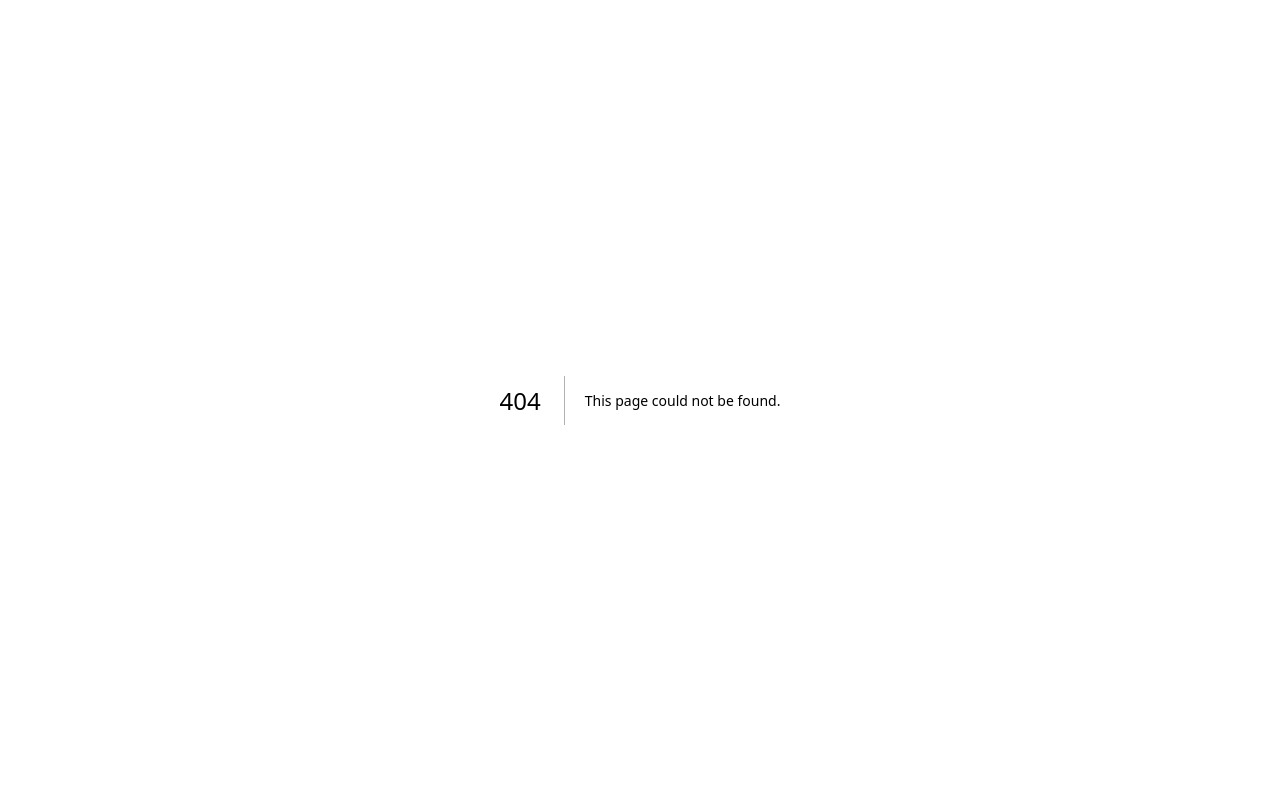
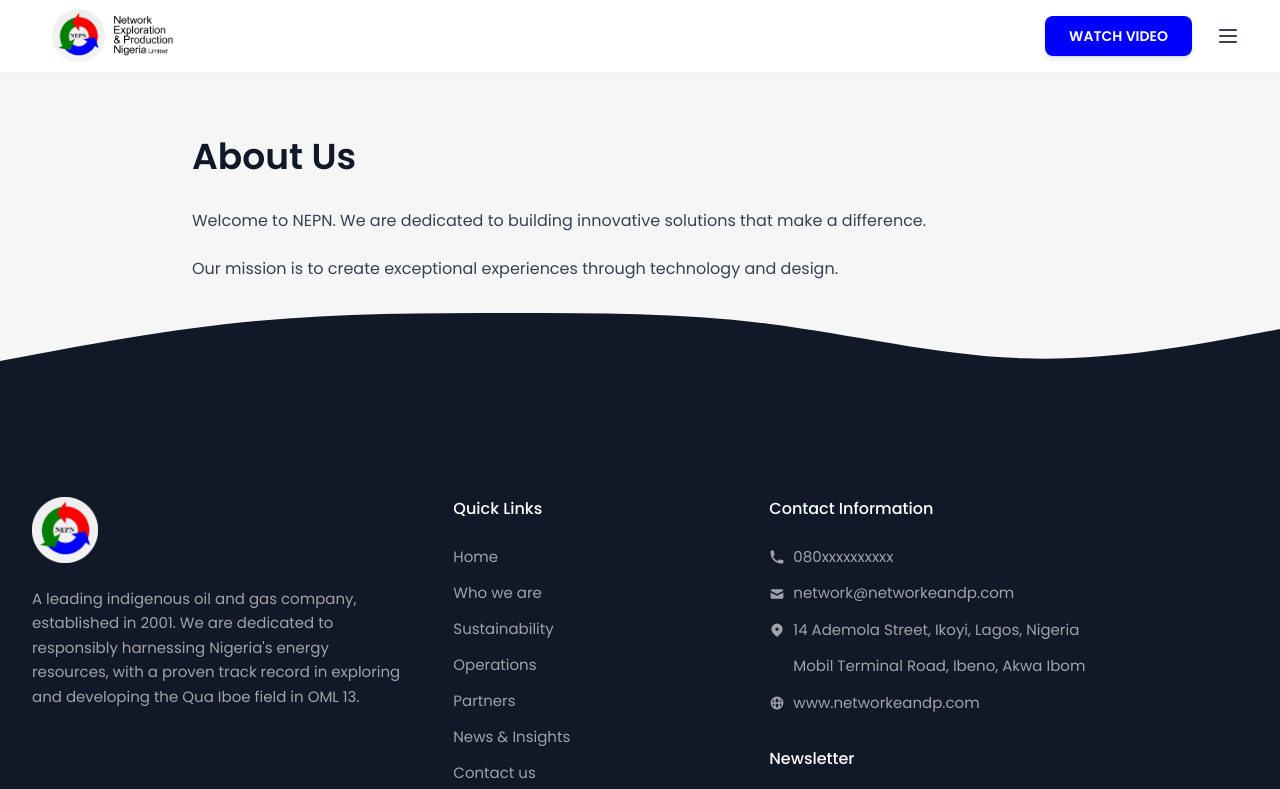
Before and after one commit to Lotus-Beta-Analytics/NEPN-WEBSITE, a Next.js app: page /news in a window 1280 px wide. Before the commit this address had no page. Shown: the top 789 px of the page. Built offline with nearby package versions, Linux system fonts and the light colour scheme.

Commit message:
animation revamped

```diff
--- /dev/null
+++ b/src/app/news/page.jsx
@@ -0,0 +1,26 @@
+import Header from "@/components/Header";
+import Footer from "@/components/Footer";
+
+export default function News() {
+  return (
+    <main className="min-h-screen flex flex-col">
+      <Header />
+      <section className="flex-grow container mx-auto px-4 sm:px-6 lg:px-8 py-16">
+        <div className="max-w-4xl mx-auto">
+          <h1 className="text-4xl font-bold text-gray-900 mb-8">About Us</h1>
+          <div className="prose prose-lg max-w-none">
+            <p className="text-gray-700 mb-6">
+              Welcome to NEPN. We are dedicated to building innovative solutions
+              that make a difference.
+            </p>
+            <p className="text-gray-700 mb-6">
+              Our mission is to create exceptional experiences through
+              technology and design.
+            </p>
+          </div>
+        </div>
+      </section>
+      <Footer />
+    </main>
+  );
+}
--- /dev/null
+++ b/src/app/partners/index.tsx
@@ -0,0 +1,26 @@
+import Header from "@/components/Header";
+import Footer from "@/components/Footer";
+
+export default function Partners() {
+  return (
+    <main className="min-h-screen flex flex-col">
+      <Header />
+      <section className="flex-grow container mx-auto px-4 sm:px-6 lg:px-8 py-16">
+        <div className="max-w-4xl mx-auto">
+          <h1 className="text-4xl font-bold text-gray-900 mb-8">About Us</h1>
+          <div className="prose prose-lg max-w-none">
+            <p className="text-gray-700 mb-6">
+              Welcome to NEPN. We are dedicated to building innovative solutions
+              that make a difference.
+            </p>
+            <p className="text-gray-700 mb-6">
+              Our mission is to create exceptional experiences through
+              technology and design.
+            </p>
+          </div>
+        </div>
+      </section>
+      <Footer />
+    </main>
+  );
+}
--- /dev/null
+++ b/src/app/sustainability/page.jsx
@@ -0,0 +1,26 @@
+import Header from "@/components/Header";
+import Footer from "@/components/Footer";
+
+export default function Sustainability() {
+  return (
+    <main className="min-h-screen flex flex-col">
+      <Header />
+      <section className="flex-grow container mx-auto px-4 sm:px-6 lg:px-8 py-16">
+        <div className="max-w-4xl mx-auto">
+          <h1 className="text-4xl font-bold text-gray-900 mb-8">About Us</h1>
+          <div className="prose prose-lg max-w-none">
+            <p className="text-gray-700 mb-6">
+              Welcome to NEPN. We are dedicated to building innovative solutions
+              that make a difference.
+            </p>
+            <p className="text-gray-700 mb-6">
+              Our mission is to create exceptional experiences through
+              technology and design.
+            </p>
+          </div>
+        </div>
+      </section>
+      <Footer />
+    </main>
+  );
+}
--- a/src/components/Header.tsx
+++ b/src/components/Header.tsx
@@ -5,10 +5,11 @@ import Link from "next/link";
 import Image from "next/image";
 import { X } from "lucide-react";
 import { motion, AnimatePresence } from "framer-motion";
+import { usePathname } from "next/navigation";
 
 const navLinks = [
   { name: "Home", href: "/" },
-  { name: "Who we are", href: "/who-we-are" },
+  { name: "Who we are", href: "/about" },
   { name: "Sustainability", href: "/sustainability" },
   { name: "Operations", href: "/operations" },
   { name: "Partners", href: "/partners" },
@@ -30,6 +31,8 @@ export default function Header() {
       document.body.style.overflow = "unset";
     };
   }, [isMenuOpen]);
+
+  const pathName = usePathname();
 
   return (
     <header className="w-full bg-white sticky top-0 z-50 border-b border-gray-100">
@@ -153,55 +156,21 @@ export default function Header() {
               <nav className="flex-1 overflow-y-auto">
                 <div className="p-8 lg:p-12 space-y-6 lg:space-y-8">
                   {/* Links */}
-                  <Link
-                    href="/"
-                    onClick={() => setIsMenuOpen(false)}
-                    className="block text-xl lg:text-2xl xl:text-3xl font-bold text-blue-600 hover:text-blue-700 transition-colors leading-tight"
-                  >
-                    Home
-                  </Link>
-                  <Link
-                    href="/who-we-are"
-                    onClick={() => setIsMenuOpen(false)}
-                    className="block text-xl lg:text-2xl xl:text-3xl font-bold text-gray-900 hover:text-blue-600 transition-colors leading-tight"
-                  >
-                    About Us
-                  </Link>
-                  <Link
-                    href="/sustainability"
-                    onClick={() => setIsMenuOpen(false)}
-                    className="block text-xl lg:text-2xl xl:text-3xl font-bold text-gray-900 hover:text-blue-600 transition-colors leading-tight"
-                  >
-                    Sustainability
-                  </Link>
-                  <Link
-                    href="/operations"
-                    onClick={() => setIsMenuOpen(false)}
-                    className="block text-xl lg:text-2xl xl:text-3xl font-bold text-gray-900 hover:text-blue-600 transition-colors leading-tight"
-                  >
-                    Operations
-                  </Link>
-                  <Link
-                    href="/news"
-                    onClick={() => setIsMenuOpen(false)}
-                    className="block text-xl lg:text-2xl xl:text-3xl font-bold text-gray-900 hover:text-blue-600 transition-colors leading-tight"
-                  >
-                    News
-                  </Link>
-                  <Link
-                    href="/partners"
-                    onClick={() => setIsMenuOpen(false)}
-                    className="block text-xl lg:text-2xl xl:text-3xl font-bold text-gray-900 hover:text-blue-600 transition-colors leading-tight"
-                  >
-                    Partners
-                  </Link>
-                  <Link
-                    href="/contact"
-                    onClick={() => setIsMenuOpen(false)}
-                    className="block text-xl lg:text-2xl xl:text-3xl font-bold text-gray-900 hover:text-blue-600 transition-colors leading-tight"
-                  >
-                    Contact Us
-                  </Link>
+                  {navLinks.map((item, index) => {
+                    const isActive = pathName === item.href;
+                    return (
+                      <Link
+                        key={index}
+                        href={item.href}
+                        onClick={() => setIsMenuOpen(false)}
+                        className={`block text-xl lg:text-2xl xl:text-3xl font-bold text-gray-600 hover:text-blue-700 transition-colors leading-tight ${
+                          isActive ? "text-blue-700" : "text-gray-600"
+                        }`}
+                      >
+                        {item.name}
+                      </Link>
+                    );
+                  })}
                 </div>
               </nav>
             </motion.div>
--- a/src/components/SustainabilitySection.tsx
+++ b/src/components/SustainabilitySection.tsx
@@ -1,16 +1,27 @@
-"use client"
-import {motion} from "motion/react"
+"use client";
+import { motion } from "motion/react";
 
 export default function SustainabilitySection() {
   return (
     <section className="relative py-16 lg:py-24 bg-gray-50 overflow-hidden">
-      <div className="absolute top-1/2 left-[-20] -translate-x-1/2 -translate-y-1/2 z-0">
+      <motion.div
+        // style={ball}
+        className="absolute top-1 left-[-500px] -translate-x-1/2 -translate-y-1/2 z-0"
+        initial={{ opacity: 0, scale: 0.5 }}
+        // animate={}
+        whileInView={{ opacity: 1, scale: 1 }}
+        transition={{
+          duration: 1,
+          delay: 1,
+          ease: [0, 0.71, 0.2, 1.01],
+        }}
+      >
         {/* Outer Circle */}
         <div className="w-[840px] h-[840px] rounded-full bg-[#2828280A] border-[#2828280A]"></div>
 
         {/* Inner Circle */}
         <div className="absolute top-1/2 left-1/2 -translate-x-1/2 -translate-y-1/2 bg-white w-[640px] h-[640px] rounded-full border-[#2828280A]"></div>
-      </div>
+      </motion.div>
 
       <div className="container mx-auto px-4 sm:px-6 lg:px-8 relative z-10">
         {/* Badge with O shape behind */}
```
Also changed, not shown: src/app/operations/page.tsx (added).
